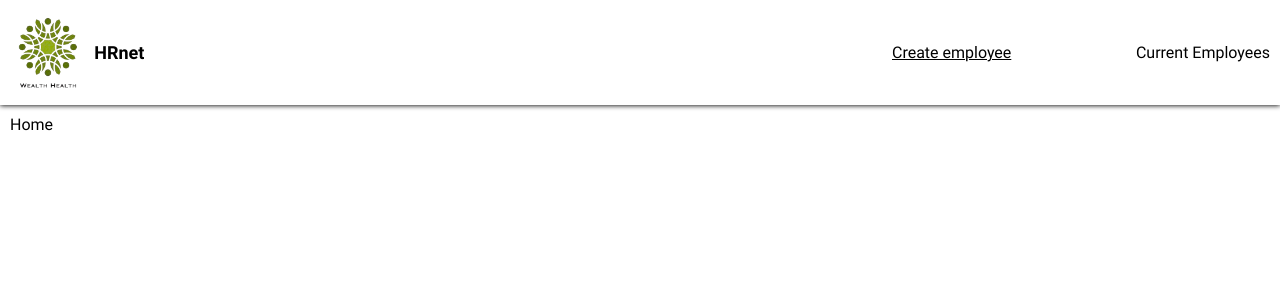
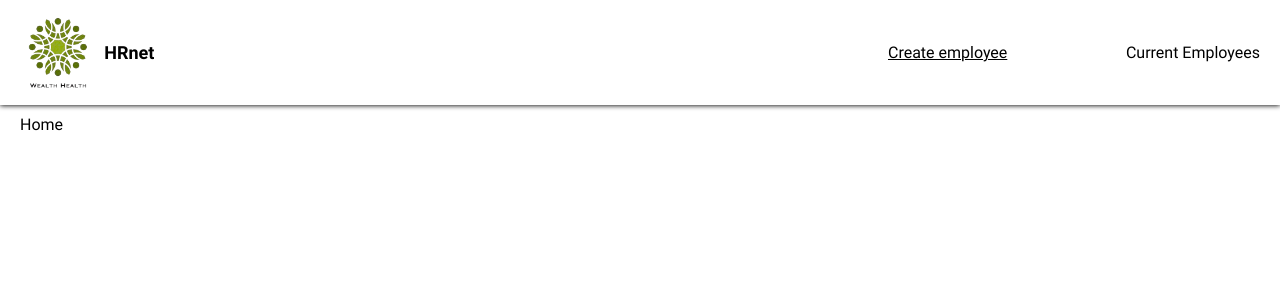
Before and after one commit to Kuusenmetsa/Camille_Crapat_ProjetSimule_HRnet_Frontend, a React (Vite) app: page / in a window 1280 px wide. Shown: the top 300 px of the page. Built offline with nearby package versions, Linux system fonts and the light colour scheme.

Commit message:
modification des padding

```diff
--- a/src/global.css
+++ b/src/global.css
@@ -78,7 +78,33 @@
 	padding: 0;
 	margin: 0;
 }
-header,
-main {
-	padding: 10px;
+@media screen and (max-width: 375px) {
+	header,
+	main {
+		padding: 10px 10px;
+	}
 }
+@media screen and (min-width: 375px) and (max-width: 480px) {
+	header,
+	main {
+		padding: 10px 10px;
+	}
+}
+@media screen and (min-width: 480px) and (max-width: 1024px) {
+	header,
+	main {
+		padding: 10px 15px;
+	}
+}
+@media screen and (min-width: 1024px) and (max-width: 1440px) {
+	header,
+	main {
+		padding: 10px 20px;
+	}
+}
+@media screen and (min-width: 1440px) {
+	header,
+	main {
+		padding: 10px 25px;
+	}
+}
```
